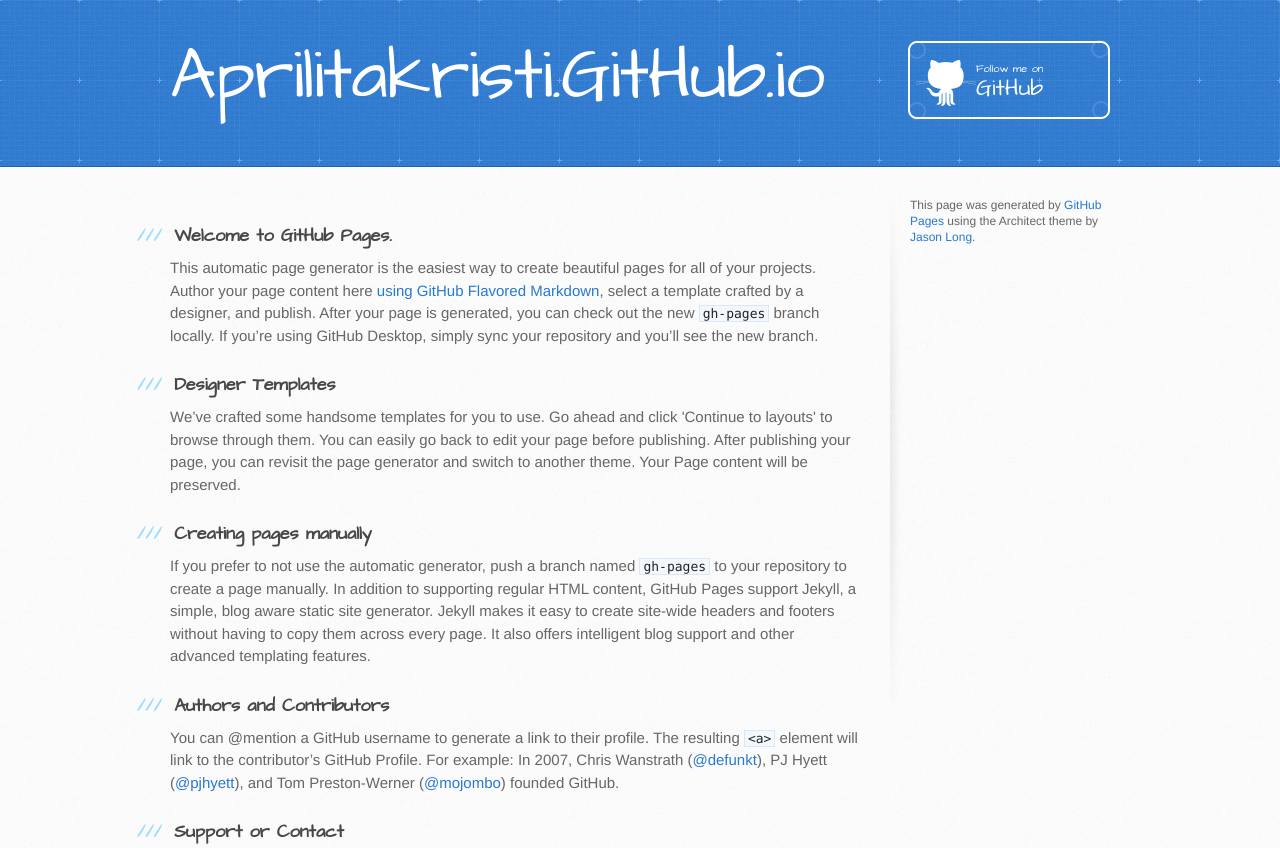
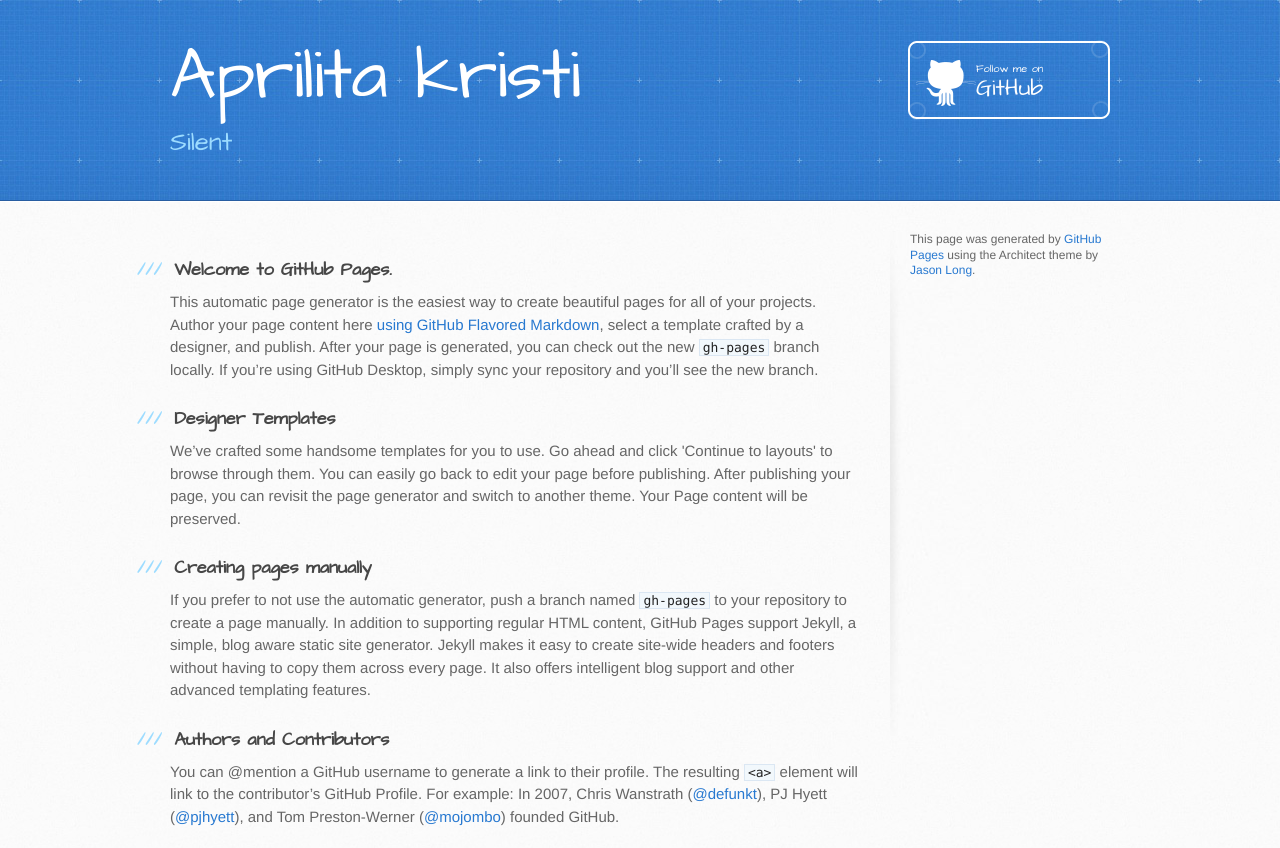
Before and after one commit to aprilitakristi/aprilitakristi.github.io, a plain HTML site: page index.html in a window 1280 px wide. Shown: the top 848 px of the page. Drawn offline with Linux system fonts and the light colour scheme.

Commit message:
Update index.html

```diff
--- a/index.html
+++ b/index.html
@@ -13,14 +13,14 @@
     <script src="//html5shiv.googlecode.com/svn/trunk/html5.js"></script>
     <![endif]-->
 
-    <title>Aprilitakristi.GitHub.io by aprilitakristi</title>
+    <title>Aprilita kristi </title>
   </head>
 
   <body>
     <header>
       <div class="inner">
-        <h1>Aprilitakristi.GitHub.io</h1>
-        <h2></h2>
+        <h1>Aprilita kristi</h1>
+        <h2>Silent</h2>
         <a href="https://github.com/aprilitakristi" class="button"><small>Follow me on</small> GitHub</a>
       </div>
     </header>
```
